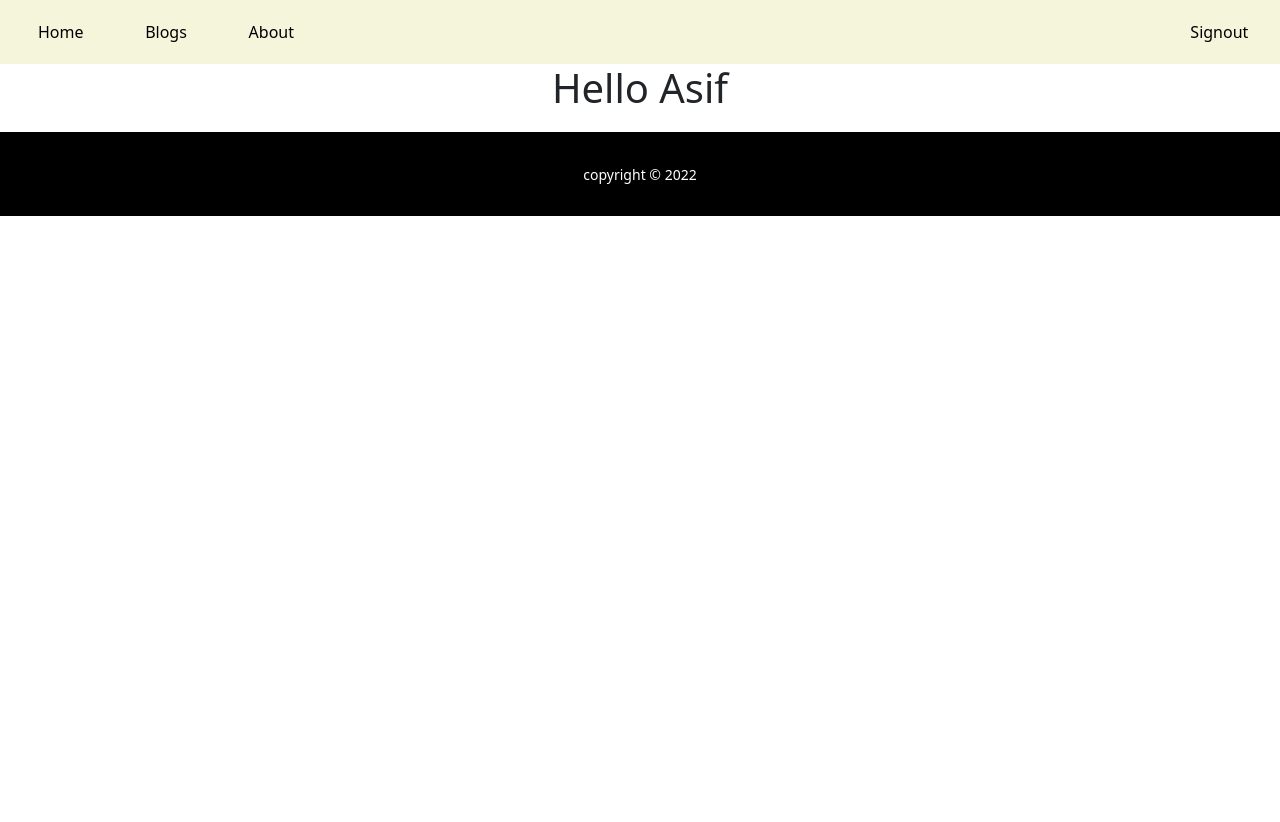
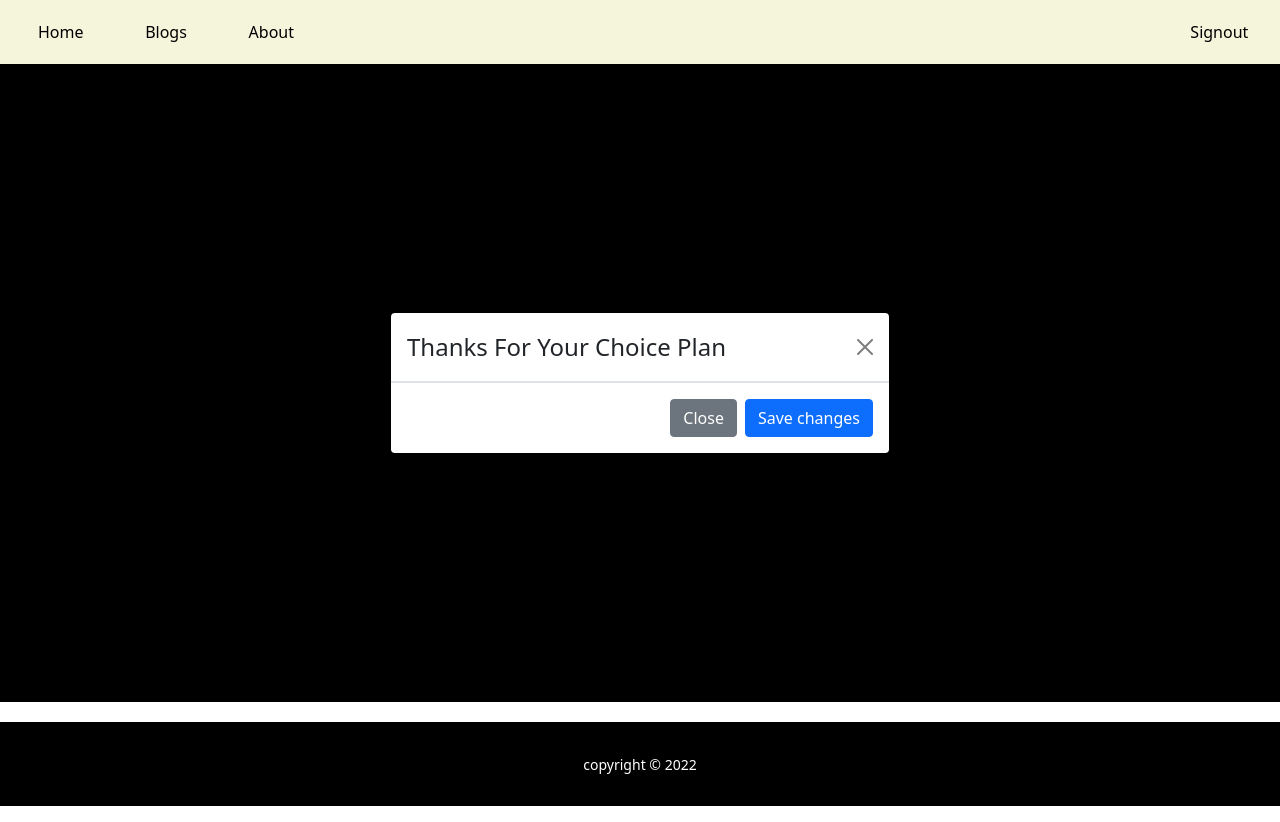
Before and after one commit to Mahmudulislamasif/Tutot-guide, a React (Create React App) app: page /checkout in a window 1280 px wide. Before the commit the page ends 800 px from the top, so only its background shows below. Built offline with nearby package versions, Linux system fonts and the light colour scheme; no server answers; sample sign-in values are in the browser's storage.

Commit message:
add reset issues

```diff
--- /dev/null
+++ b/src/Pages/Home/CheckOut/CheckOut.css
@@ -0,0 +1,10 @@
+.modal-class
+{
+    background-color: black;
+    padding: 220px;
+}
+@media only screen and (max-width:576px) {
+    .modal-class{
+       padding: 20px;
+    }
+}
--- a/src/Pages/Home/CheckOut/CheckOut.js
+++ b/src/Pages/Home/CheckOut/CheckOut.js
@@ -1,10 +1,20 @@
 import React from 'react';
-
+import { Button, Modal } from 'react-bootstrap';
+import './CheckOut.css'
 const CheckOut = () => {
     return (
-        <div>
-          <h1>Hello Asif</h1>
-        </div>
+      <div className='modal-class'>
+      <Modal.Dialog>
+      <Modal.Header closeButton>
+        <Modal.Title>Thanks For Your Choice Plan</Modal.Title>
+      </Modal.Header>
+
+      <Modal.Footer>
+        <Button variant="secondary">Close</Button>
+        <Button variant="primary">Save changes</Button>
+      </Modal.Footer>
+    </Modal.Dialog>
+      </div>
     );
 };
 
--- a/src/Pages/Login/Login.js
+++ b/src/Pages/Login/Login.js
@@ -43,7 +43,7 @@ const Login = () => {
       signInWithEmailAndPassword(email, password)
     }
 
-    const resetPassword = async () => {
+    const resetPassword = async (email) => {
       if (email) {
           await sendPasswordResetEmail(email);
           toast('Sent email to Your Email');
@@ -62,7 +62,7 @@ const Login = () => {
             <button className='btn-class'>Login</button>
         </form>
             <p>New to here? <Link to='/signUp'>signUp</Link></p>
-            <p>Forget Password? <button className='check-button' onClick={resetPassword}>Reset Password</button></p>
+            <p>Forget Password? <button className='check-button' onClick={()=>resetPassword(email)}>Reset Password</button></p>
             <ToastContainer />
             <SocialLogin></SocialLogin>
         </div>
```
